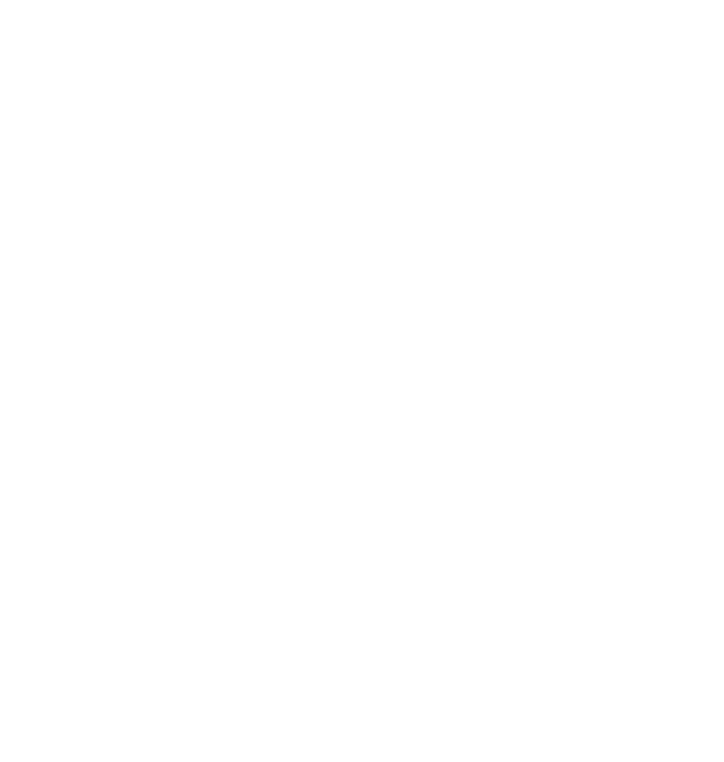
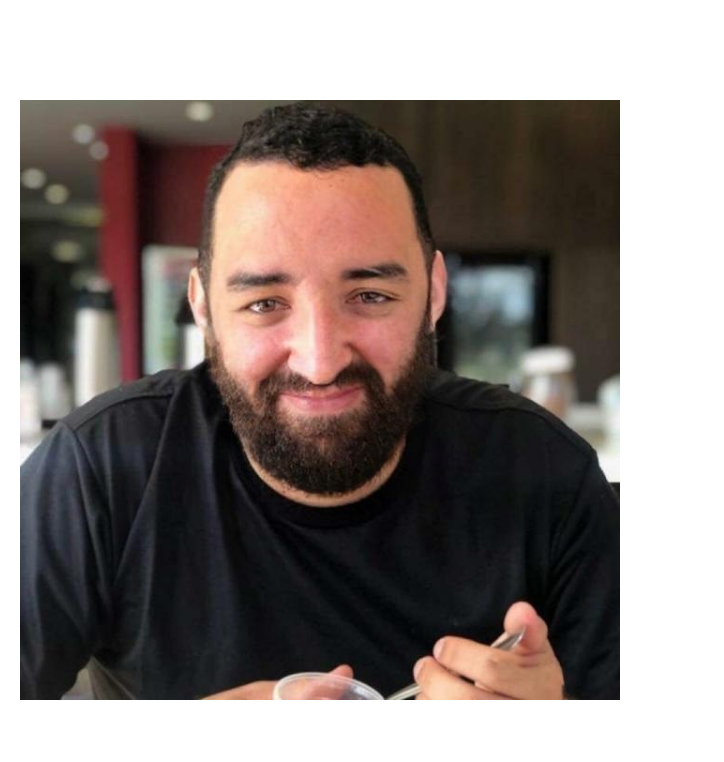
Before and after one commit to CostaPauloEdu/devopsrn, a plain HTML site: page app/index.html in a window 1280 px wide. Shown: the full height of the page, 0-724 px from the left. Drawn offline with nearby package versions, Linux system fonts and the light colour scheme.

Commit message:
Modify HTML

```diff
--- a/app/index.html
+++ b/app/index.html
@@ -14,7 +14,7 @@
             .bg-image {
                 background-image: url("bg.jpg");
                 background-position: center;
-                background-size: cover;
+                background-size: 600px;
                 background-repeat: no-repeat;
             }
             a{
```
Also changed, not shown: app/bg.jpg (added), app/bg.png (deleted).
